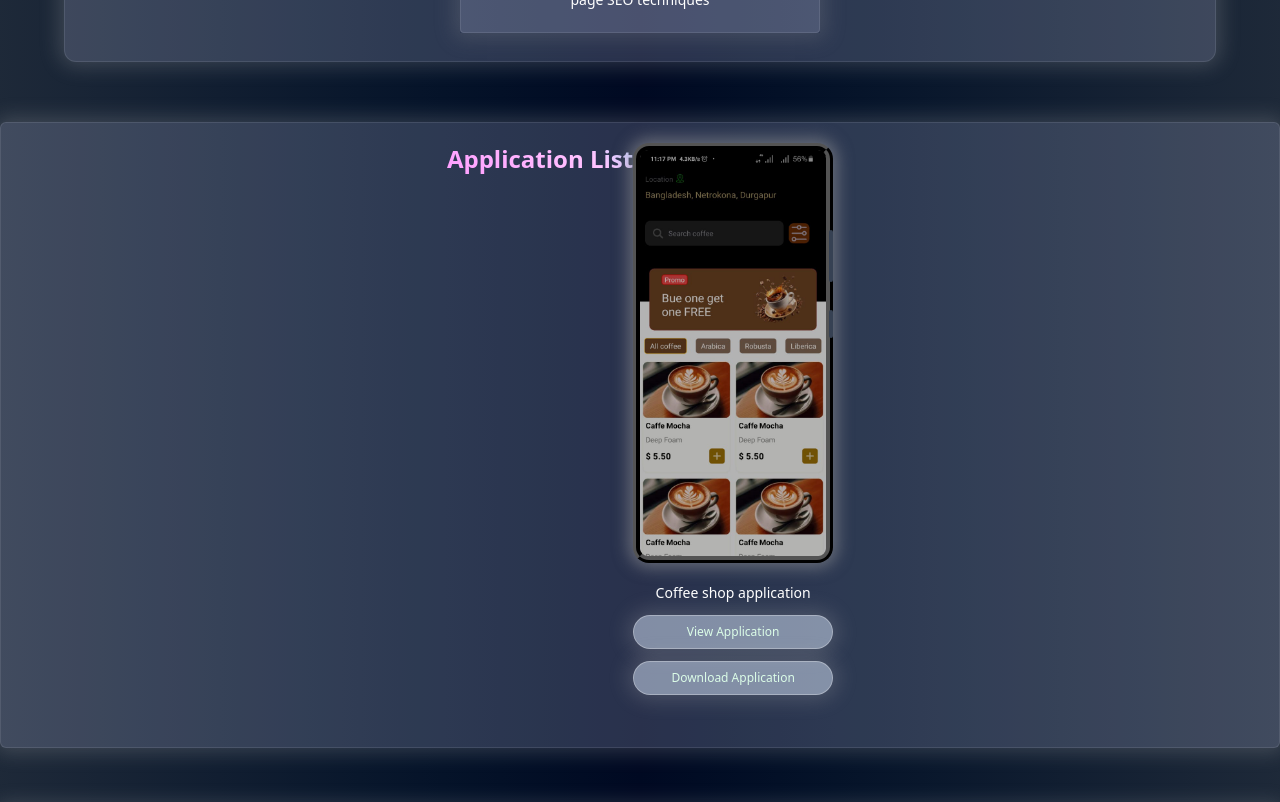
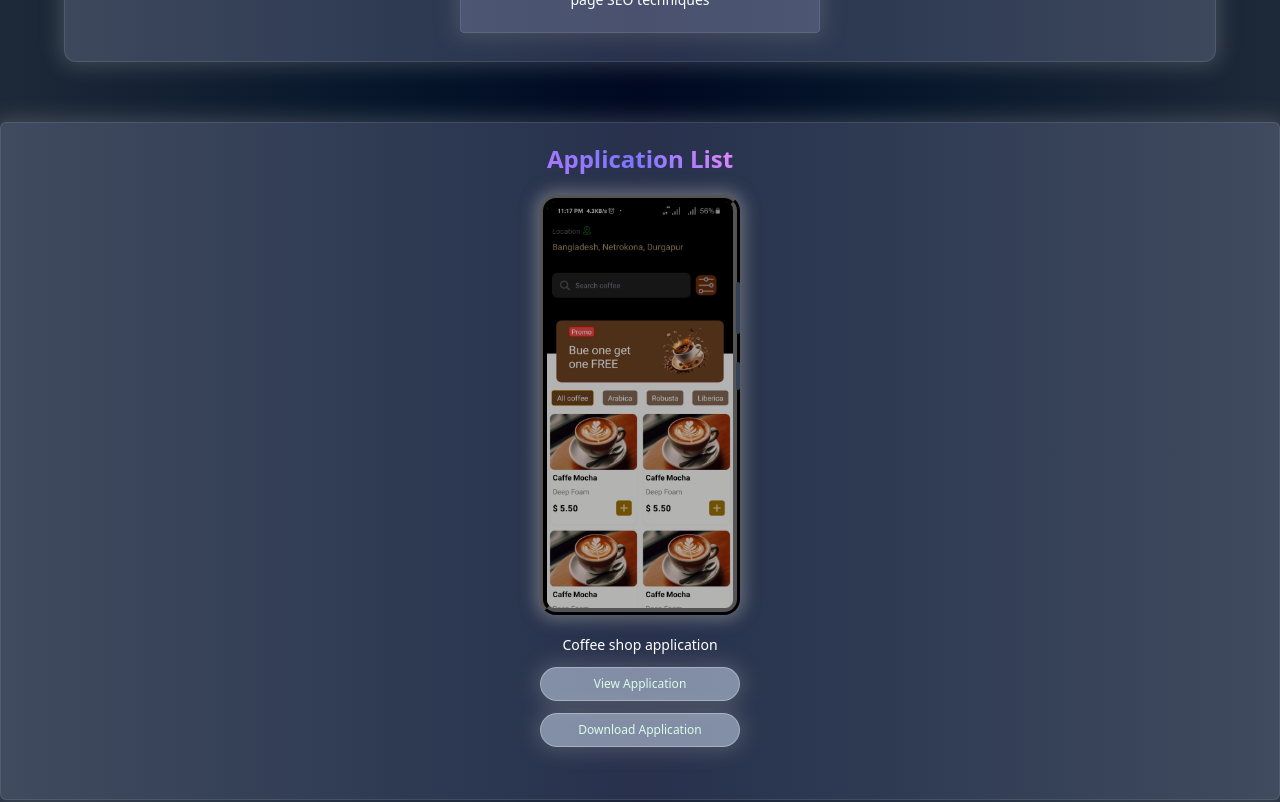
Before and after one commit to MahmudHasan77/personal-website, a Next.js app: page / in a window 1280 px wide. Shown: the part 3360-4162 px from the top of the page. Built offline with nearby package versions, Linux system fonts and the light colour scheme.

Commit message:
updated code

```diff
--- a/app/page.tsx
+++ b/app/page.tsx
@@ -1898,11 +1898,12 @@ const Home = () => {
       {/*app list*/}
       <section
         id="portfolio"
-        className="scroll-mt-20 flex justify-center my-15 md:p-5  border border-zinc-300/50   dark:border-white/10 rounded-md bg-blue-50 dark:bg-[#d5dafd31] whiteShadow py-10"
+        className="scroll-mt-20 my-15 md:p-5  border border-zinc-300/50   dark:border-white/10 rounded-md bg-blue-50 dark:bg-[#d5dafd31] whiteShadow py-10"
       >
         <h1 className="font-bold text-2xl text-center pb-5 animateText">
           Application List
         </h1>
+        <div className="flex justify-center">
           <div className="flex">
             <div className="flex flex-col">
               <div className="w-50 h-105  rounded-2xl appCardBorder duration-300 relative appCardShadow bg-white">
@@ -1939,6 +1940,7 @@ const Home = () => {
                   // }}
                 >
                   Download Application
+                </div>
               </div>
             </div>
           </div>
```
Lines whose indentation alone changed are shown as unchanged.
